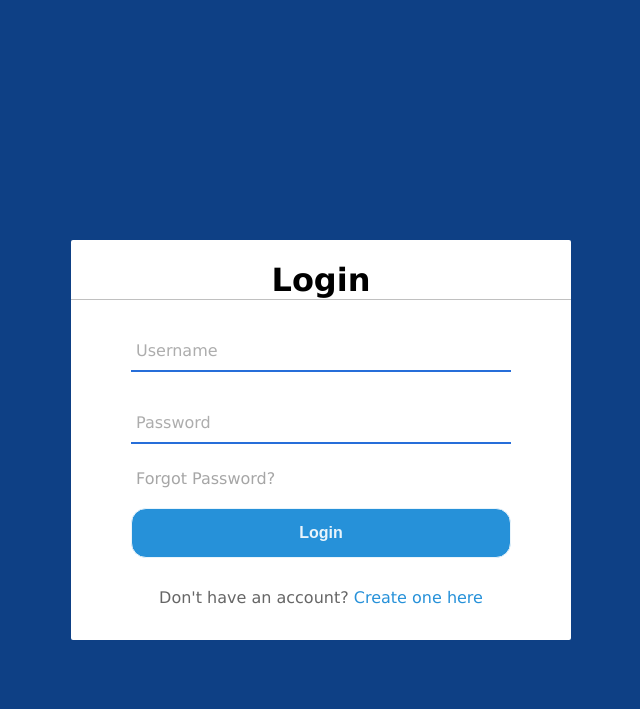
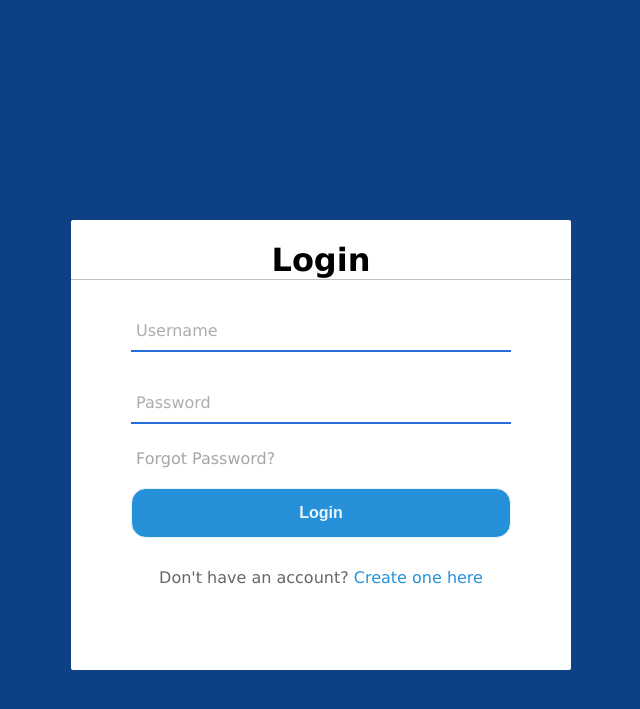
Before and after one commit to tobinschleifer1/91896, a Flask app: page /login in a window 1280 px wide. Shown: the top 709 px of the page, without its empty margins (319-959 px from the left). Run offline with Flask 3, Linux system fonts and the light colour scheme.

Commit message:
Update login and main styles; adjust container height and border radius for improved layout

```diff
--- a/static/css/login.css
+++ b/static/css/login.css
@@ -12,7 +12,7 @@ top: 50%;
 left: 50%;
 transform: translate(-50%, -40% );
 width: 500px;
-height: 400px;
+height: 450px;
 background: white;
 border-radius: 2px;
 }
--- a/static/css/main_styles.css
+++ b/static/css/main_styles.css
@@ -12,7 +12,7 @@ body {
 .main-container {
     background: #fff;
     padding: 40px 30px;
-    border-radius: 16px;
+    border-radius: 16px 16px 40px 40px;
     box-shadow: 0 6px 24px rgba(60, 72, 88, 0.15);
     text-align: center;
     max-width: 420px;
```
Also changed, not shown: workout_tracker/a.db.
